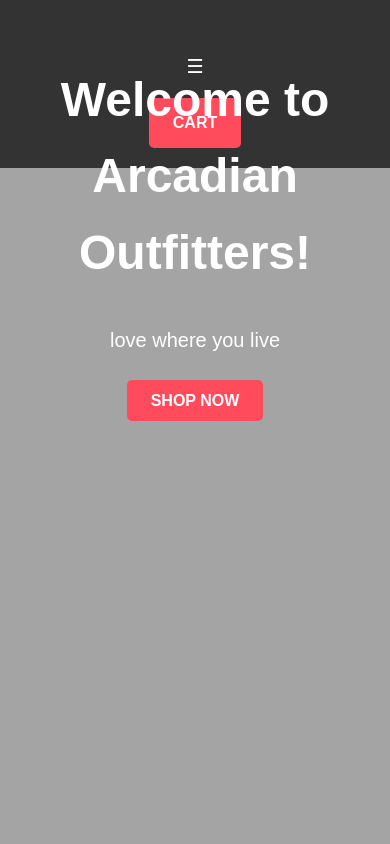
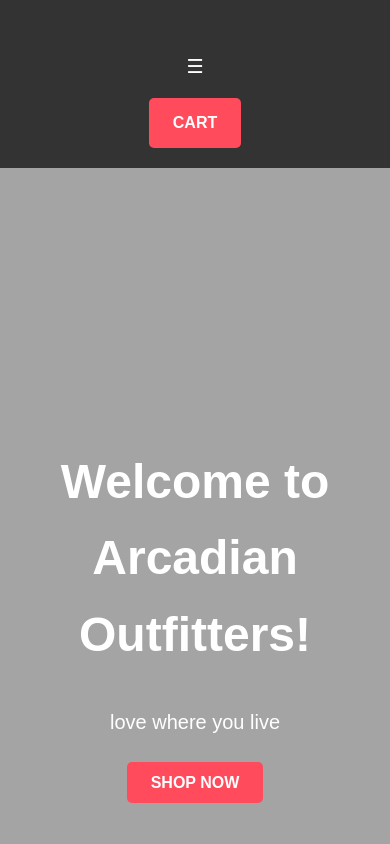
Before and after one commit to rdosrun/hats-final-demo, a website: page views/index.html in a window 390 px wide. Shown: the top 844 px of the page. Drawn offline with Linux system fonts and the light colour scheme.

Commit message:
mobile work

```diff
--- a/public/style/style.css
+++ b/public/style/style.css
@@ -1,3 +1,17 @@
+
+@media screen and (max-width: 768px) {
+  .hero-section {
+    height: auto; /* Allow the section to adapt to the content height */
+    overflow-y: auto; /* Enable vertical scrolling if content overflows */
+    padding-top: 60px; /* Ensure it doesn't overlap with the header bar */
+  }
+
+  .hero-content {
+    transform: translateY(0); /* Reset any offset */
+    padding: 20px; /* Add spacing for readability */
+  }
+}
+
 /* Reset some default browser styles */
 * {
   margin: 0;
@@ -24,7 +38,7 @@ body {
 }
 
 .hero-content {
- transform: translateY(-100%);
+ //transform: translateY(-100%);
 }
 .hero-content h1 {
   font-size: 3rem;
```
